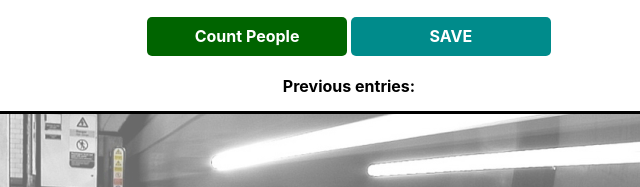
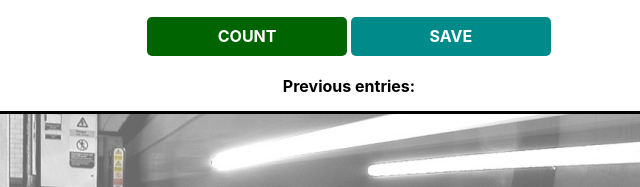
Before and after one commit to vinceandrew21/people-counter, a plain HTML site: page index.html in a window 1280 px wide. Shown: the part 220-407 px from the top of the page, 291-931 px from the left. Drawn offline with nearby package versions, Linux system fonts and the light colour scheme.

Commit message:
Update index.html

```diff
--- a/index.html
+++ b/index.html
@@ -6,7 +6,7 @@
         <div class="container">
             <h1>People Counter:</h1>
             <h2 id="count-el">0</h2>
-            <button id="increment-btn" onclick="increment()">Count People</button>
+            <button id="increment-btn" onclick="increment()">COUNT</button>
             <button id="save-btn" onclick="save()">SAVE</button>
             <p id="save-el">Previous entries: </p>
         </div>
```
